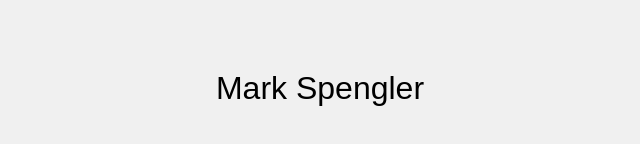
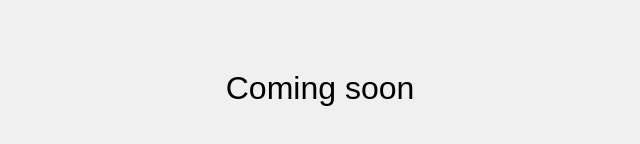
Before and after one commit to markspengler/markspengler.github.io, a plain HTML site: page index.html in a window 1280 px wide. Shown: the part 312-456 px from the top of the page, without its empty margins (320-960 px from the left). Drawn offline with Linux system fonts and the light colour scheme.

Commit message:
Coming soon

```diff
--- a/index.html
+++ b/index.html
@@ -17,6 +17,6 @@
     </style>
 </head>
 <body>
-    <div>Mark Spengler</div>
+    <div>Coming soon</div>
 </body>
 </html>
```
